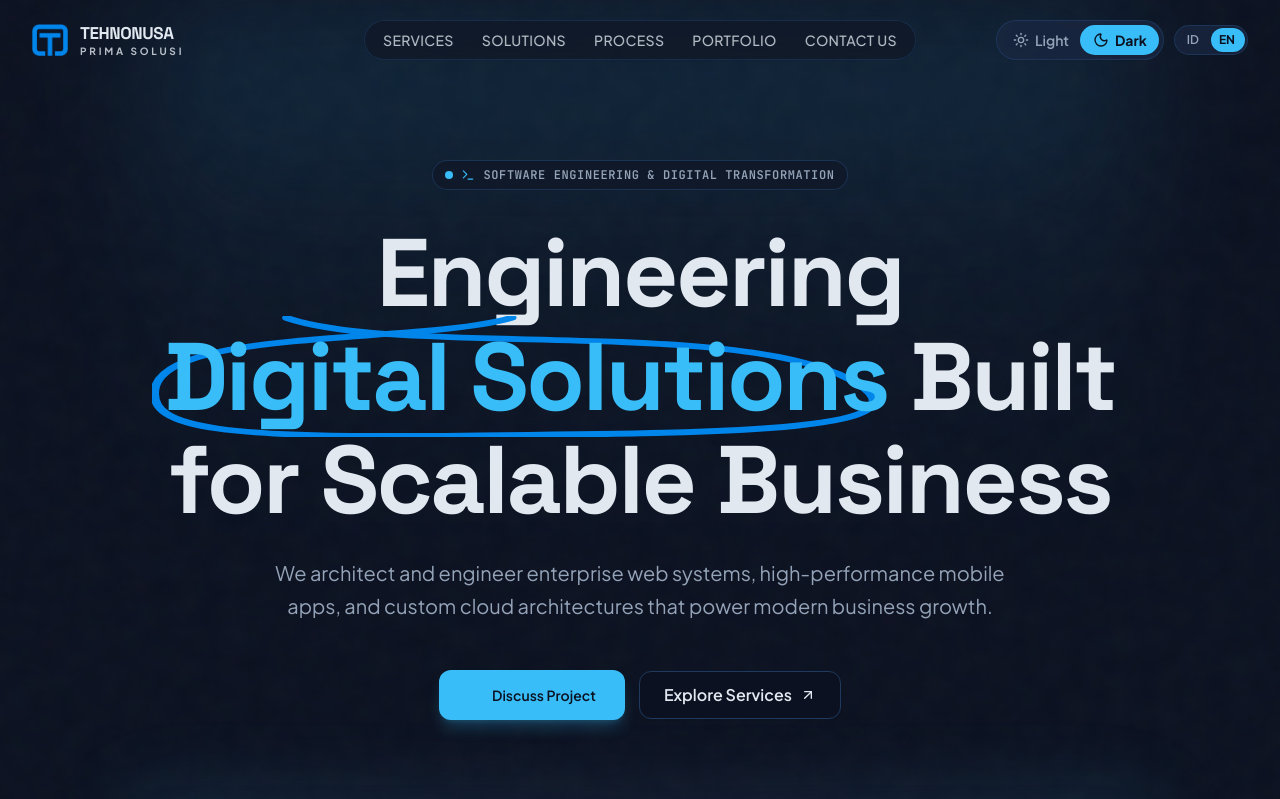
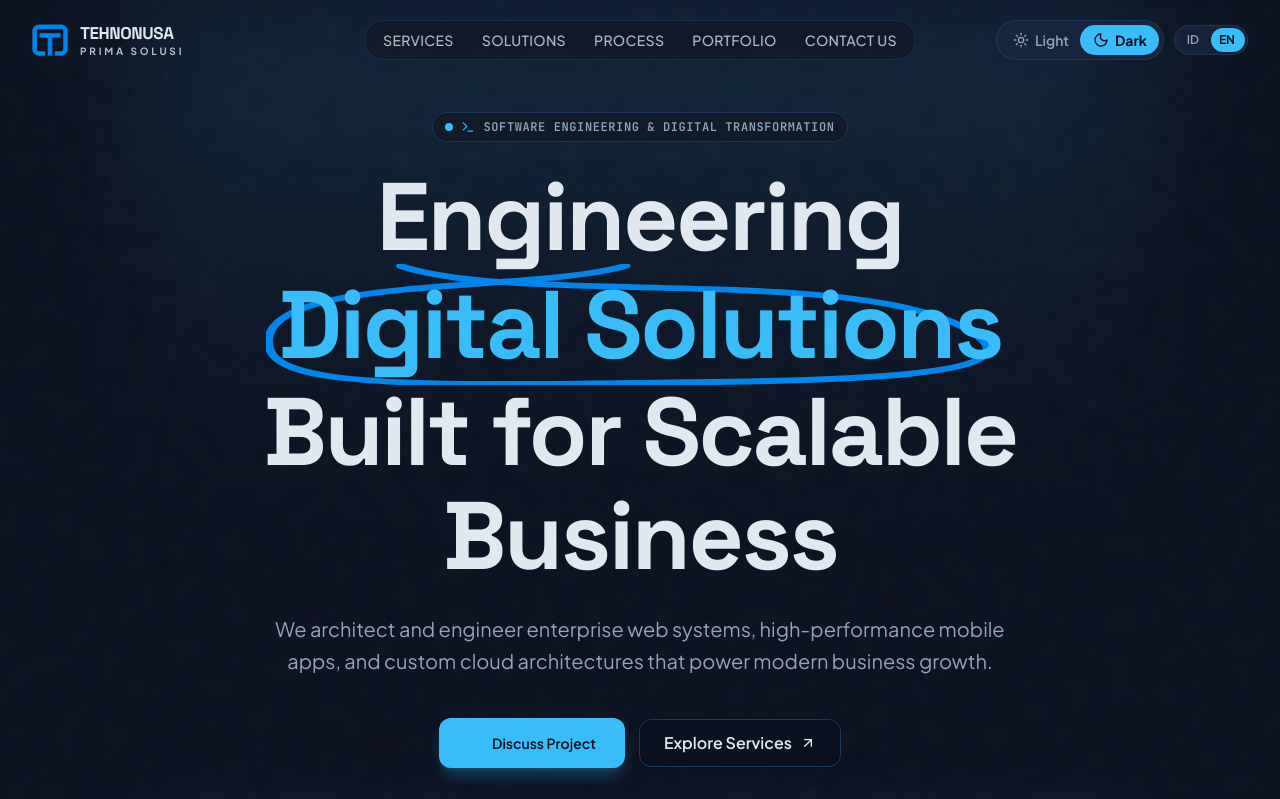
Before and after one commit to TehnonusaPS/tehnonusa-prima-solusi, a Next.js app: page /en in a window 1280 px wide. Shown: the top 799 px of the page. Built offline with nearby package versions, Linux system fonts and the light colour scheme.

Commit message:
style(hero): standardize headline line breaks and compact vertical spacing for consistent view in local and production

```diff
--- a/src/components/sections/hero/hero-section.tsx
+++ b/src/components/sections/hero/hero-section.tsx
@@ -57,7 +57,7 @@ export function HeroSection({ className }: HeroSectionProps) {
   return (
     <section
       className={cn(
-        "relative overflow-hidden pt-24 pb-20 sm:pt-32 sm:pb-32 lg:pt-40 lg:pb-36 border-b border-border/40",
+        "relative overflow-hidden pt-20 pb-16 sm:pt-24 sm:pb-24 lg:pt-28 lg:pb-32 border-b border-border/40",
         className
       )}
     >
@@ -79,7 +79,7 @@ export function HeroSection({ className }: HeroSectionProps) {
       <Container size="lg">
         <div className="flex flex-col items-center text-center">
           {/* 2. Engineering Eyebrow Tag / Kicker */}
-          <div className="inline-flex items-center gap-2 px-3 py-1.5 rounded-full border border-border/80 bg-surface/80 backdrop-blur-md shadow-2xs mb-6 sm:mb-8">
+          <div className="inline-flex items-center gap-2 px-3 py-1.5 rounded-full border border-border/80 bg-surface/80 backdrop-blur-md shadow-2xs mb-5 sm:mb-6">
             <span className="flex h-2 w-2 relative">
               <span className="animate-ping absolute inline-flex h-full w-full rounded-full bg-primary opacity-75" />
               <span className="relative inline-flex rounded-full h-2 w-2 bg-primary" />
@@ -91,25 +91,27 @@ export function HeroSection({ className }: HeroSectionProps) {
           </div>
 
           {/* 3. Main Persuasive Headline with Hand-drawn Loop Highlight */}
-          <h1 className="font-heading font-bold text-4xl sm:text-6xl lg:text-7xl xl:text-8xl tracking-tight text-foreground leading-[1.08] max-w-5xl mb-6">
-            <span>{tHero("headline_prefix")} </span>
+          <h1 className="font-heading font-bold text-4xl sm:text-6xl lg:text-7xl xl:text-8xl tracking-tight text-foreground leading-[1.08] max-w-5xl mb-5 sm:mb-6">
+            <span className="block">{tHero("headline_prefix")}</span>
+            <span className="inline-block my-0.5 sm:my-1">
               <CircleHighlight
                 strokeColor="#0085EB"
                 strokeWidth={3.5}
                 className="text-primary font-black"
               >
                 {tHero("headline_highlight")}
-            </CircleHighlight>{" "}
-            <span>{tHero("headline_suffix")}</span>
+              </CircleHighlight>
+            </span>
+            <span className="block">{tHero("headline_suffix")}</span>
           </h1>
 
           {/* 4. Subtitle / Product Philosophy Copy */}
-          <p className="font-sans text-base sm:text-lg lg:text-xl text-muted-foreground max-w-3xl leading-relaxed mb-10 sm:mb-12">
+          <p className="font-sans text-base sm:text-lg lg:text-xl text-muted-foreground max-w-3xl leading-relaxed mb-8 sm:mb-10">
             {tHero("description")}
           </p>
 
           {/* 5. Dual Action Buttons */}
-          <div className="flex flex-col sm:flex-row items-center gap-3.5 w-full sm:w-auto mb-16 sm:mb-20">
+          <div className="flex flex-col sm:flex-row items-center gap-3.5 w-full sm:w-auto mb-12 sm:mb-16">
             {/* Primary Action Button with Cyber Scramble Effect */}
             <EncryptButton
               text={tHero("cta_primary")}
```
Lines whose indentation alone changed are shown as unchanged.
